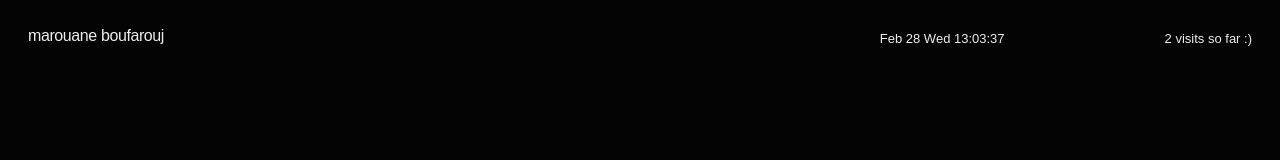
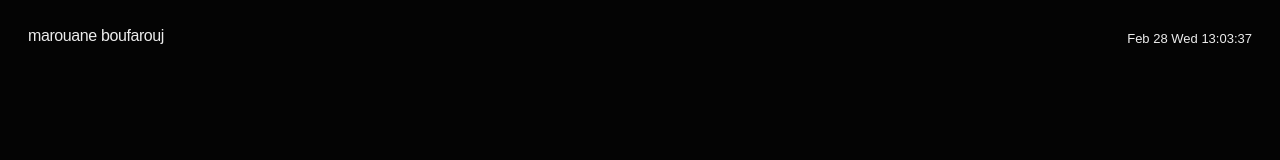
Before and after one commit to grainme/47, a React (Vite) app: page / in a window 1280 px wide. Shown: the top 160 px of the page. Built offline with nearby package versions, Linux system fonts and the light colour scheme; a web font is replaced by a local one.

Commit message:
Remove Tracker - TBDL (Google Analytics)

```diff
--- a/src/sections/Header.tsx
+++ b/src/sections/Header.tsx
@@ -1,16 +1,7 @@
-import { useState, useEffect } from "react";
+import { useState } from "react";
 import TopHeader from "./TopHeader";
 
 export default function Header() {
-  const [count, setCount] = useState<number>(0);
-
-  useEffect(() => {
-    const storeCount = localStorage.getItem("pageVisits");
-    const initialCount = Number(storeCount) || 0;
-    setCount(initialCount + 1);
-    localStorage.setItem("pageVisits", String(initialCount + 1));
-  }, []);
-
 
   return (
     <div className="flex flex-col justify-between md:min-h-screen min-h-[94vh] py-6 px-7 bg-[#040404] text-[#ececec] select-none">
@@ -20,9 +11,6 @@ export default function Header() {
         </div>
         <div className="flex md:flex-row md:gap-[10rem] md:text-[13px] text-[11px] font-JB font-light">
           <TopHeader />
-          <div className="flex gap-[1.3rem]">
-            {count} visits so far :)
-          </div>
         </div>
       </div>
       <div className="max-h-fit py-4 flex justify-center items-center">
```
